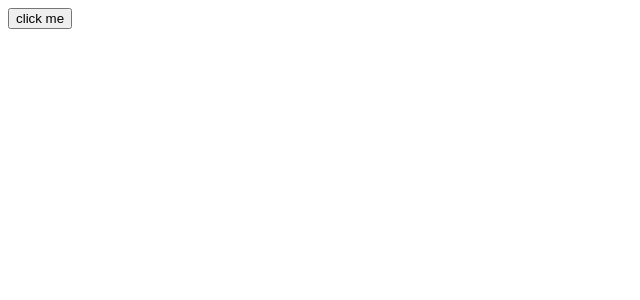
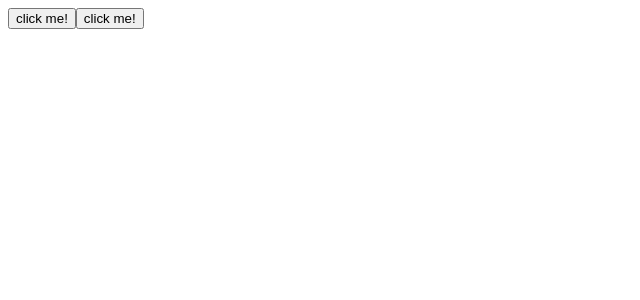
Before and after one commit to theseventhman/react-basic, a React (Create React App) app: page / in a window 1280 px wide. Shown: the top 300 px of the page, without its empty margins (0-640 px from the left). Built offline with nearby package versions, Linux system fonts and the light colour scheme.

Commit message:
day1-09 react组件使用

```diff
--- a/src/App.js
+++ b/src/App.js
@@ -1,13 +1,18 @@
 
-// 项目的根组件
+// 定义组件
 // App -> index.js -> public/index.html(root)
+const Button = () =>{
+  //业务逻辑组件逻辑
+  return <button>click me!</button>
+}
 function App() {
-  const handleClick = (name,e) =>{
-    console.log('button被点击了',name,e)
-  }
   return (
     <div className="App">
-      <button onClick={(e)=>handleClick('jack',e)}>click me</button>
+      {/* 使用组件 （渲染组件) */}
+      {/* 自闭合 */}
+      <Button/>
+      <Button></Button>
+
 
     </div>
   )
```
